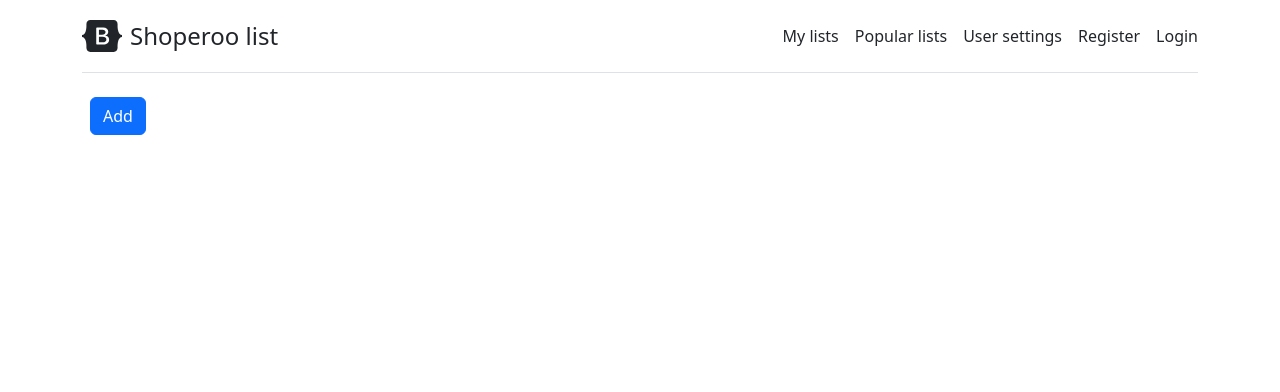
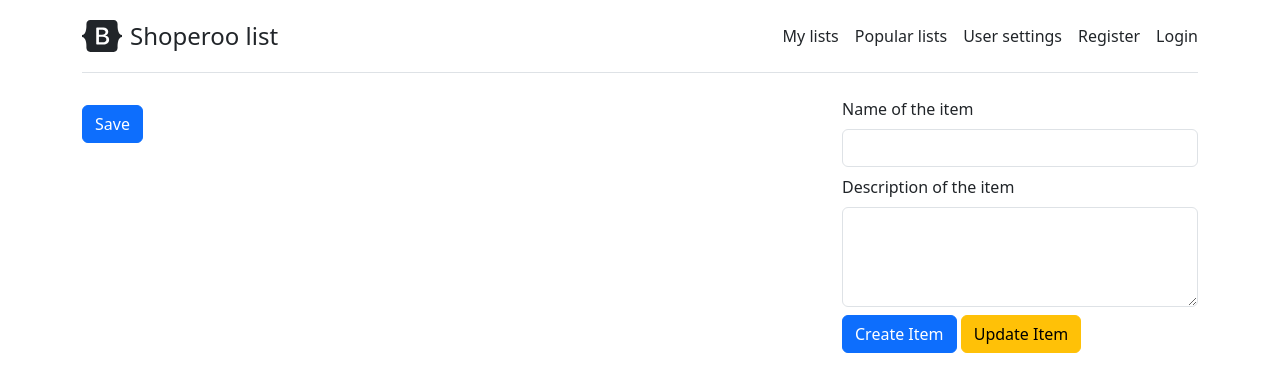
Before and after one commit to ElonMuskReptile/sda_what_to_buy, a Django app: template WhatToBuy/products_list/templates/shopping_list.html in a window 1280 px wide. Shown: the top 392 px of the page. Run offline with Django 4.2, Linux system fonts and the light colour scheme; the template is opened without the code that fills it, so the values that code supplies are empty.

Commit message:
done template

```diff
--- /dev/null
+++ b/WhatToBuy/products_list/templates/home.html
@@ -0,0 +1,5 @@
+{% extends "base.html"%}
+
+{% block content %}
+    <a href= '{%url "lists-list" %}'>Lists</a>
+{% endblock %}
--- a/WhatToBuy/products_list/templates/shopping_list.html
+++ b/WhatToBuy/products_list/templates/shopping_list.html
@@ -1,5 +1,8 @@
 {% extends 'base.html' %}
 {% block content %}
+<form method="POST" action="#">
+  <div class="row">
+  <div class="col-8">
     <ol class="list-group list-group-numbered">
       {% for ingredient in shopping_list %}
       <li class="list-group-item d-flex justify-content-between align-items-start">
@@ -7,23 +10,34 @@
           <div class="fw-bold">{{ingredient.name}}</div>
           {{ingredient.description}}
         </div>
+
         {% if ingredient.is_completed %}
-            <input type="checkbox" checked />
+          <input type="checkbox" checked value="{{ingredient.pk}}" name="checkbox" />
         {% else %}
-            <input type="checkbox" />
+          <input type="checkbox" value="{{ingredient.pk}}" name="checkbox" />
         {% endif %}
-
-          <button class="btn btn-primary ms-2">
-            <a style="text-decoration: none; color: inherit;" href="{% url 'item-update' pk=ingredient.pk %}">Update</a>
-          </button>
-          <button class="btn btn-danger ms-2">
-            <a style="text-decoration: none; color: inherit;" href="{% url 'item-delete' pk=ingredient.pk %}">Delete</a>
-          </button>
+        <button type="submit" class="btn btn-warning ms-2" name="update_state" value="update_state">Update</button>
+        <button type="submit" class="btn btn-danger ms-2" name="delete" value="delete">Update</button>
       </li>
       {% endfor %}
+
+
     </ol>
-    <button class="btn btn-primary ms-2">
-      <a style="text-decoration: none; color: inherit;" href="{% url 'item-add' %}">Add</a>
-    </button>
+    <button type="submit" class="btn btn-primary mt-2" name="update_cheked" value="update_cheked">Save</button>
+  </div>
+  <div class="col-4">
+      <div class="mb-2">
+        <label class="form-label">Name of the item</label>
+        <input type="text" class="form-control" name="item_name">
+      </div>
+      <div class="mb-2">
+        <label class="form-label">Description of the item</label>
+        <textarea type="text" class="form-control" style="height: 100px" name="item_description"></textarea>
+      </div>
 
+      <button type="submit" class="btn btn-primary" name="item_add" value="item_add">Create Item</button>
+      <button type="submit" class="btn btn-warning" name="item_update" value="item_update">Update Item</button>
+    </div>
+  </div>
+</form>
 {% endblock content %}
--- a/WhatToBuy/products_list/urls.py
+++ b/WhatToBuy/products_list/urls.py
@@ -1,9 +1,10 @@
 from django.urls import path, include
-from .views import my_lists, items_list
+from .views import my_lists, items_list, home
 
 
 urlpatterns = [
+    path("", home, name="index"),
     path("my_lists/", my_lists, name="lists-list"),
-    path("my_lists/<pk>", items_list, name='items-list'),
+    path("my_lists/<pk>/", items_list, name='items-list'),
 
 ]
--- a/WhatToBuy/products_list/views.py
+++ b/WhatToBuy/products_list/views.py
@@ -1,7 +1,8 @@
 from django.shortcuts import render
 from .models import ShoppingList, ShoppingItem
 
-
+def home(request):
+    return render(request, "home.html")
 
 def my_lists(request):
     shopping_lists = ShoppingList.objects.all()
```
Lines whose indentation alone changed are shown as unchanged.
